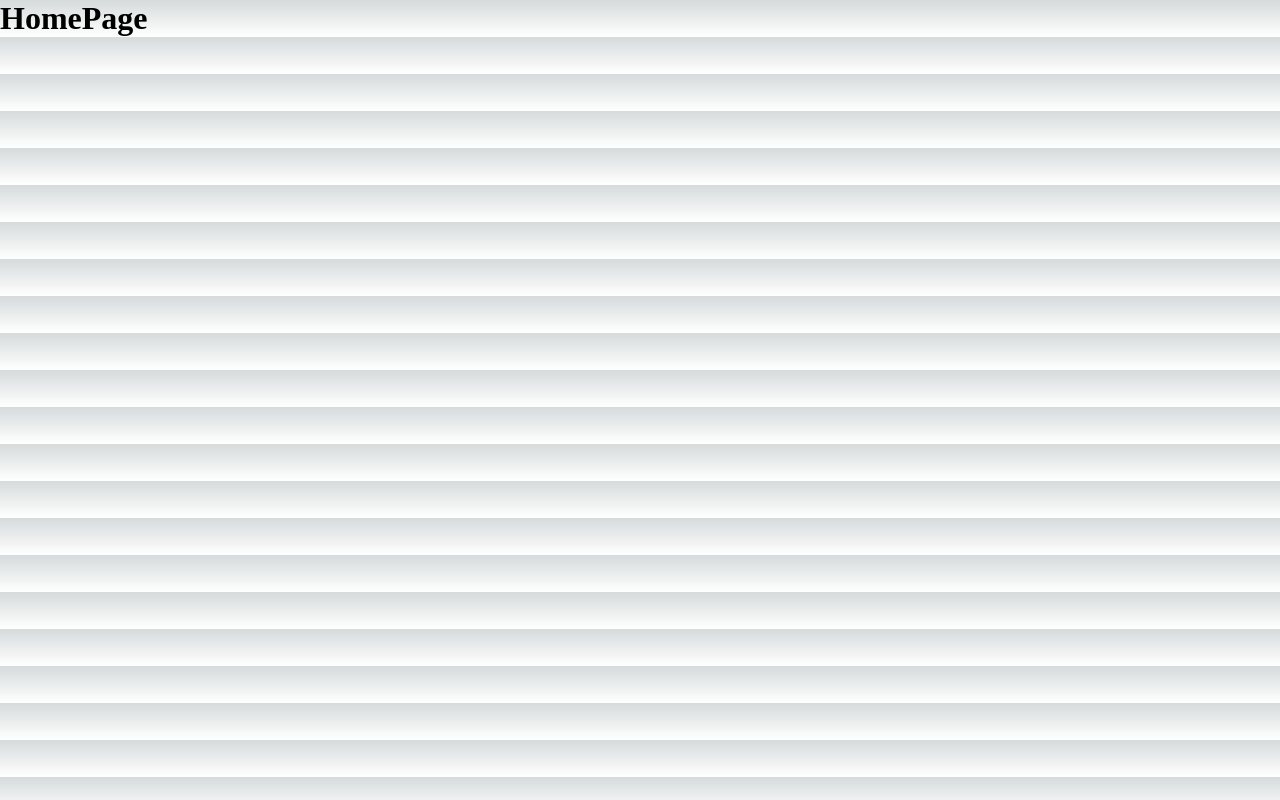
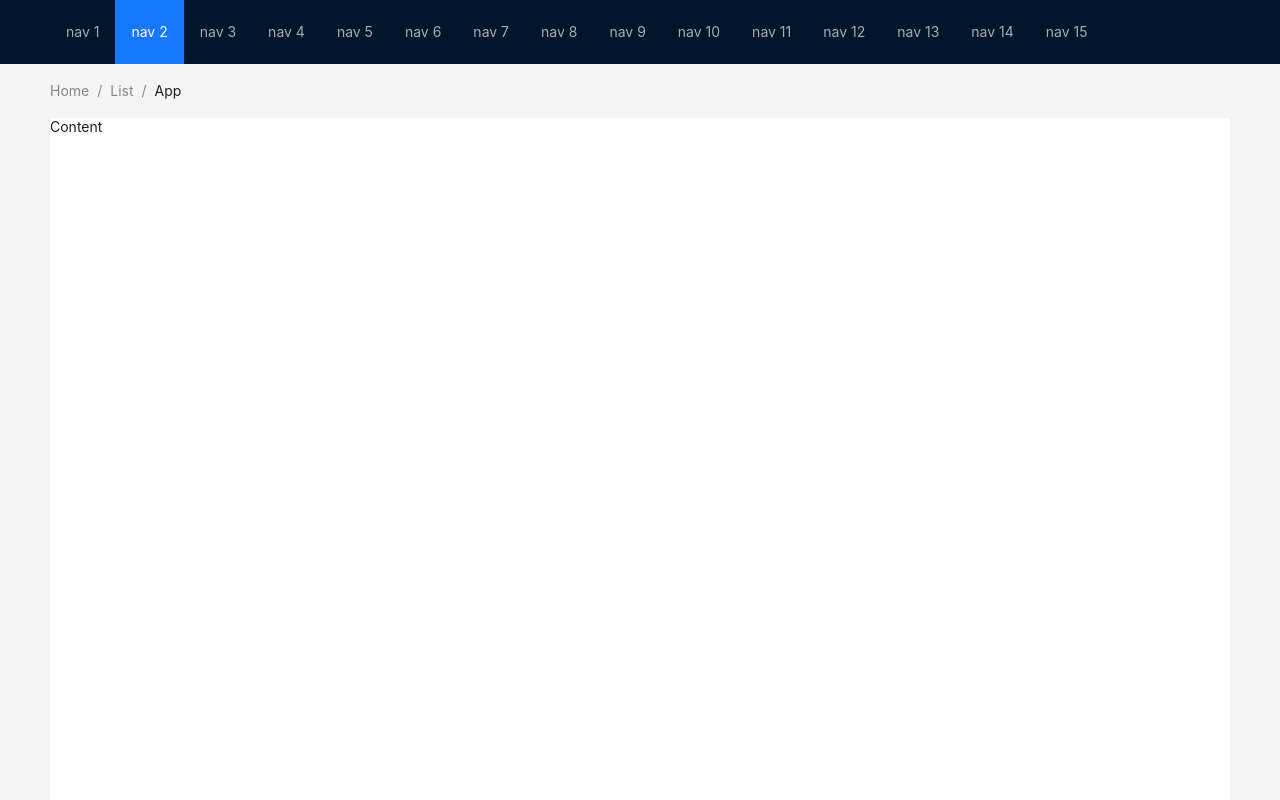
Before and after one commit to abir14016/explore-nextJS, a Next.js app: page / in a window 1280 px wide. Shown: the top 800 px of the page. Built offline with nearby package versions, Linux system fonts and the light colour scheme.

Commit message:
[DONE] add navbar from ant design

```diff
--- a/package.json
+++ b/package.json
@@ -9,6 +9,7 @@
     "lint": "next lint"
   },
   "dependencies": {
+    "antd": "^5.8.4",
     "eslint": "8.47.0",
     "eslint-config-next": "13.4.18",
     "next": "13.4.18",
--- a/src/pages/index.js
+++ b/src/pages/index.js
@@ -1,9 +1,64 @@
+import React from 'react';
+import { Breadcrumb, Layout, Menu, theme } from 'antd';
+const { Header, Content, Footer } = Layout;
 const HomePage = () => {
+  const {
+    token: { colorBgContainer },
+  } = theme.useToken();
   return (
-    <div>
-      <h1>HomePage</h1>
-    </div>
+    <Layout className="layout">
+      <Header
+        style={{
+          display: 'flex',
+          alignItems: 'center',
+        }}
+      >
+        <div className="demo-logo" />
+        <Menu
+          theme="dark"
+          mode="horizontal"
+          defaultSelectedKeys={['2']}
+          items={new Array(15).fill(null).map((_, index) => {
+            const key = index + 1;
+            return {
+              key,
+              label: `nav ${key}`,
+            };
+          })}
+        />
+      </Header>
+      <Content
+        style={{
+          padding: '0 50px',
+        }}
+      >
+        <Breadcrumb
+          style={{
+            margin: '16px 0',
+          }}
+        >
+          <Breadcrumb.Item>Home</Breadcrumb.Item>
+          <Breadcrumb.Item>List</Breadcrumb.Item>
+          <Breadcrumb.Item>App</Breadcrumb.Item>
+        </Breadcrumb>
+        <div
+          className="site-layout-content"
+          style={{
+            background: colorBgContainer,
+            minHeight: "100vh"
+          }}
+        >
+          Content
+        </div>
+      </Content>
+      <Footer
+        style={{
+          textAlign: 'center',
+        }}
+      >
+        Ant Design ©2023 Created by Ant UED
+      </Footer>
+    </Layout>
   );
 };
-
 export default HomePage;
```
Also changed, not shown: 1 other file (tests, documents, lock files or other folders).
